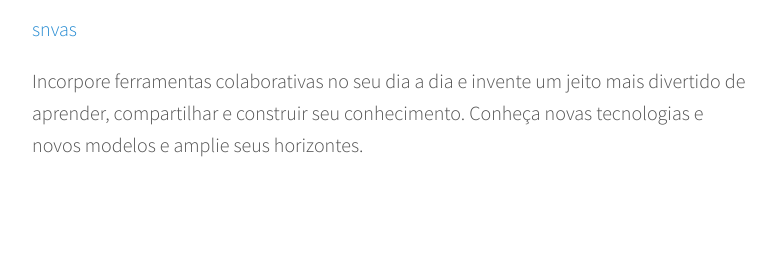
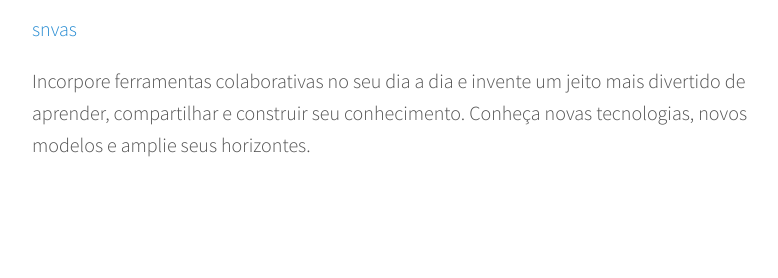
Before and after one commit to snvas/snvas.github.io, a Jekyll site: the page built from contact.md, in a window 1280 px wide. Shown: the part 1649-1927 px from the top of the page, without its empty margins (248-1026 px from the left). Built offline with Jekyll 4.4.1, drawn with Linux system fonts in a browser that asks for light colours; nearby versions of some CDN libraries.

Commit message:
description

```diff
--- a/_config.yml
+++ b/_config.yml
@@ -10,7 +10,7 @@ title: CodeCamp
 email: contato@soraianovaes.com
 description: > # this means to ignore newlines until "baseurl:"
   Incorpore ferramentas colaborativas no seu dia a dia e invente um jeito mais divertido de aprender,
-  compartilhar e construir seu conhecimento. Conheça novas tecnologias e novos modelos e amplie seus horizontes.
+  compartilhar e construir seu conhecimento. Conheça novas tecnologias, novos modelos e amplie seus horizontes.
 baseurl: "" # the subpath of your site, e.g. /blog http://soraianovaes.com/blog
 url: "http://codecamp.com.br" # the base hostname & protocol for your site
 author: Soraia Novaes
```
